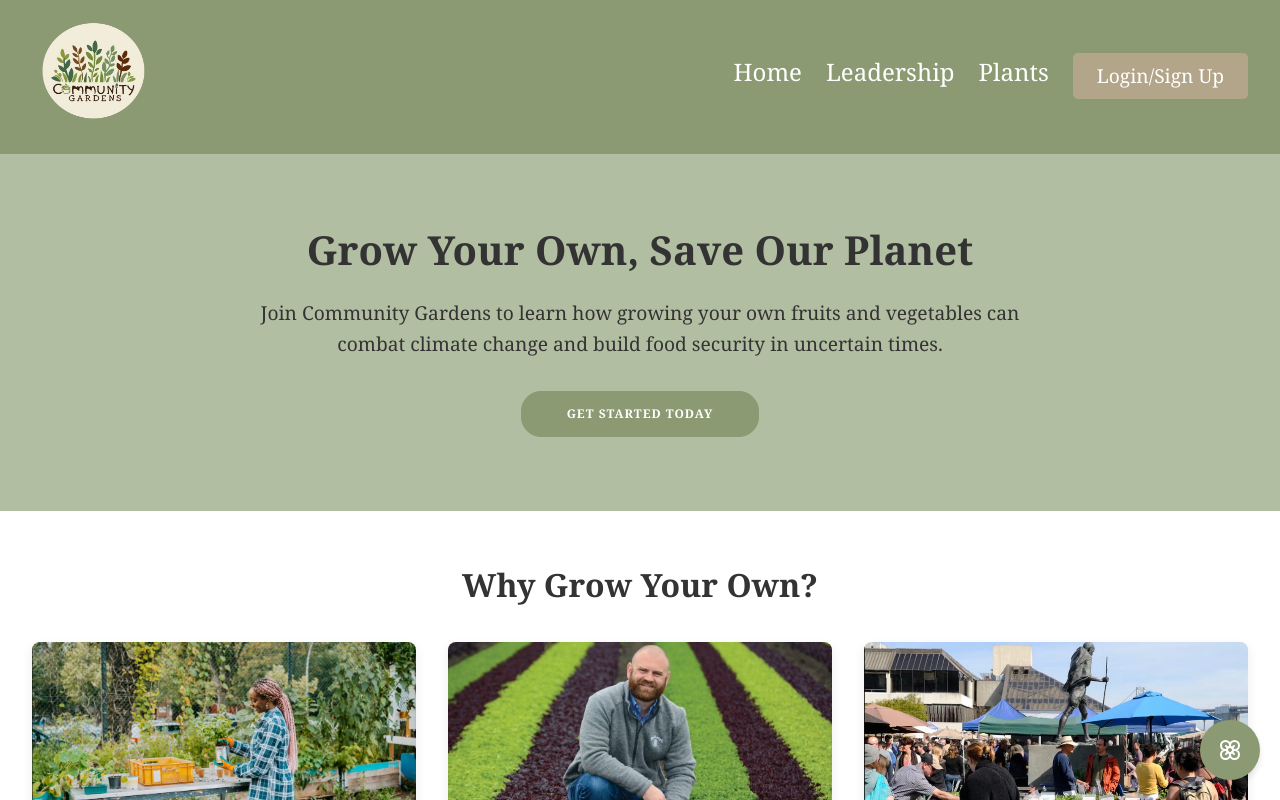
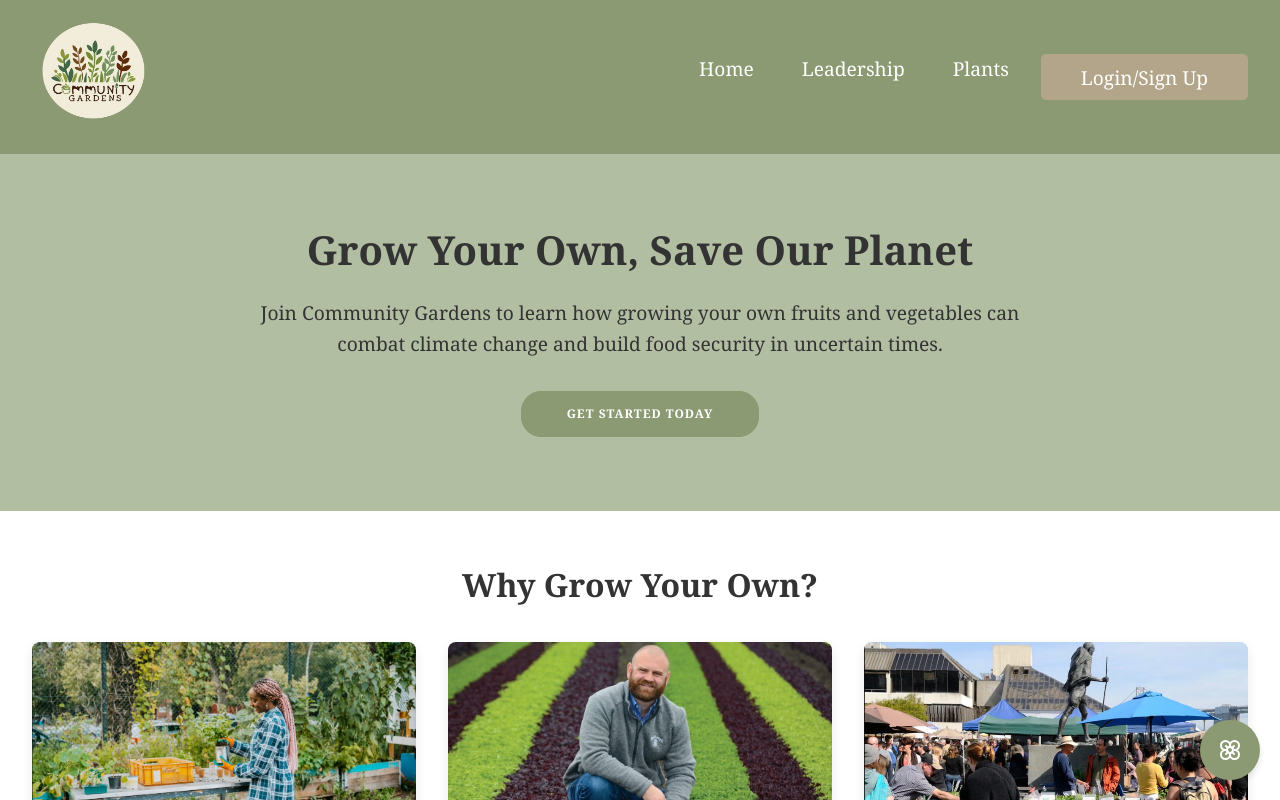
Before and after one commit to kkhhaalliiaa/capstones-gardens, a React (Vite) app: page / in a window 1280 px wide. Shown: the top 800 px of the page. Built offline with nearby package versions, Linux system fonts and the light colour scheme.

Commit message:
hamburger menu

```diff
--- a/public/css/Navbar.css
+++ b/public/css/Navbar.css
@@ -28,33 +28,95 @@ nav {
   color: var(--color-tan);
 }
 
-.nav-links {
+nav ul {
   display: flex;
-  gap: 1.5rem;
-  font-size: 1.5rem;
-  flex-direction: row;
-  align-items: flex-start;
+  gap: 3rem;
+  list-style: none;
+  margin: 0;
+  padding: 0;
 }
 
-.nav-links a {
-  color: white;
-  text-decoration: none;
-  font-weight: 500;
-  transition: color 0.3s;
+nav ul {
+  display: flex;
+  gap: 1rem;
+  list-style: none;
 }
 
-.nav-links a:hover {
-  color: var(--color-tan);
+nav li a {
+  color: #ffffff;
+  text-decoration: none;
+  transition: all 0.3s ease;
+  padding: 0.5rem 1rem;
+  border-radius: 4px;
+  font-size: 1.2rem;
+}
+nav li a:hover {
+  background-color: var(--color-tan);
+  color: white;
 }
 
 .nav-login-button {
   background-color: var(--color-tan);
-  color: white;
+  color: #333;
   padding: 0.5em 1.5rem;
   border: transparent;
   border-radius: 5px;
   text-decoration: none;
-  font-weight: bold;
+  /* font-weight: bold; */
   font-size: 1.2rem;
   transition: background-color 0.3s;
 }
+
+.menu {
+  display: none;
+  flex-direction: column;
+  gap: 4px;
+  cursor: pointer;
+}
+
+.menu span {
+  width: 25px;
+  height: 3px;
+  background-color: white;
+  transition: all 0.3s ease;
+  border-radius: 2px;
+}
+
+@media (max-width: 768px) {
+  .menu {
+    display: flex;
+  }
+
+  nav ul {
+    display: none;
+    flex-direction: column;
+    position: absolute;
+    top: 60px;
+    left: 0;
+    right: 0;
+    background-color:var(--color-olive);
+    padding: 1rem;
+    box-shadow: 0 4px 8px rgba(179, 165, 137, 0.2);
+  }
+
+  nav ul.open {
+    display: flex;
+  }
+
+  .menu:hover span {
+    background-color: #F2F2F2;
+  }
+
+  /* Hamburger menu animation */
+  .menu.open span:first-child {
+    transform: translateY(7px) rotate(45deg);
+  }
+
+  .menu.open span:nth-child(2) {
+    opacity: 0;
+  }
+
+  .menu.open span:last-child {
+    transform: translateY(-7px) rotate(-45deg);
+  }
+}
--- a/src/components/Navbar.jsx
+++ b/src/components/Navbar.jsx
@@ -1,21 +1,36 @@
-import React from "react";
-import { Link } from "react-router-dom";
+import React, { useState } from "react";
+import { NavLink } from "react-router-dom";
 import "../../public/css/Navbar.css";
 
 const Navbar = () => {
+  const [menuOpen, setMenuOpen] = useState(false);
+
   return (
     <nav>
-      <Link to="/" className="logo">
+      <NavLink to="/" className="logo">
         <img src="../../images/logo.png" className="logo-img"></img>
-      </Link>
-      <div className="nav-links">
-        <Link to="/">Home</Link>
-        <Link to="/team">Leadership</Link>
-        <Link to="/plants">Plants</Link>
-        <button className="nav-login-button">
-          <Link to="/login">Login/Sign Up</Link>
-        </button>
+      </NavLink>
+      <div className="menu" onClick={() => setMenuOpen(!menuOpen)}>
+        <span></span>
+        <span></span>
+        <span></span>
       </div>
+      <ul className={menuOpen ? "open" : ""} onClick={() => setMenuOpen(false)}>
+        <li>
+          <NavLink to="/">Home</NavLink>
+        </li>
+        <li>
+          <NavLink to="/team">Leadership</NavLink>
+        </li>
+        <li>
+          <NavLink to="/plants">Plants</NavLink>
+        </li>
+        <li>
+          <button className="nav-login-button">
+            <NavLink to="/login">Login/Sign Up</NavLink>
+          </button>
+        </li>
+      </ul>
     </nav>
   );
 };
```
